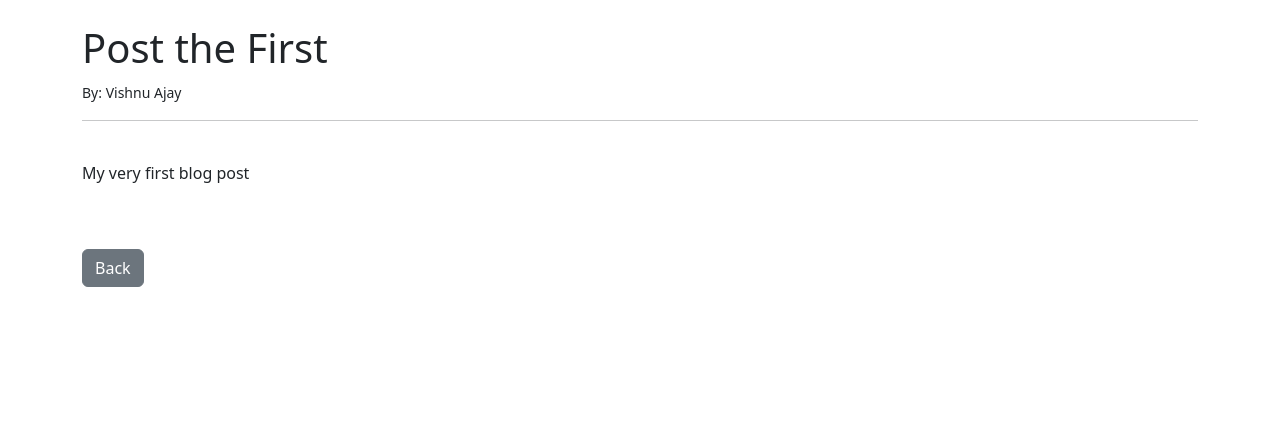
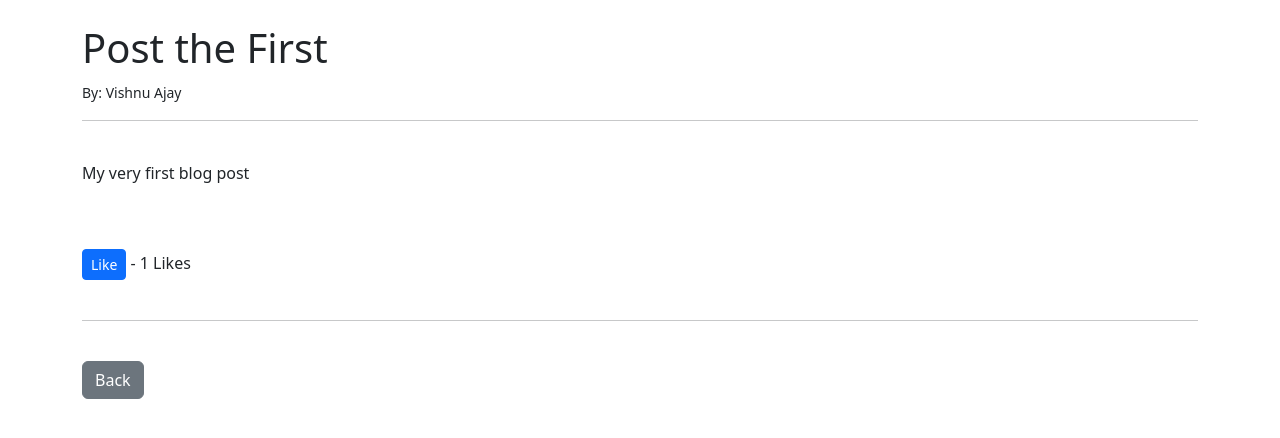
Before and after one commit to v1ku/djangoBlog, a Django app: page /article/1 in a window 1280 px wide. Shown: the part 56-494 px from the top of the page. Run offline with Django 4.2, Linux system fonts and the light colour scheme; data comes from the database, SQL or seed files in the repository; both versions use the stored data as it was after the commit.

Commit message:
added like button and total likes

```diff
--- a/ablog/newBlog/models.py
+++ b/ablog/newBlog/models.py
@@ -9,6 +9,7 @@ class Post(models.Model):
     content = models.TextField()
     date_posted = models.DateTimeField(auto_now_add=True)
     author = models.ForeignKey(User, on_delete=models.CASCADE)
+    likes = models.ManyToManyField(User, related_name='blog_posts')
 
     def __str__(self):
         return self.title + ' | ' + str(self.author)
@@ -16,3 +17,6 @@ class Post(models.Model):
     def get_absolute_url(self):
         return reverse('article-detail', args=(str(self.id)))
         #return reverse('home')
+
+    def total_likes(self):
+        return self.likes.count()
--- a/ablog/newBlog/templates/article_details.html
+++ b/ablog/newBlog/templates/article_details.html
@@ -22,7 +22,17 @@
 </p>
 
 <br><br/>
+<form action="{% url 'like_post' post.pk %}" method="POST">
+    {% csrf_token %}
+    <button type="submit", name = "post_id", value = "{{ post.id }}", class="btn btn-primary btn-sm">Like</button>
+    - {{total_likes}} Likes
+<br><br/>
+<hr>
+<br/>
+
+
 
 <a href="{% url 'home' %}" class="btn btn-secondary">Back</a>
 
+
 {% endblock %}
--- a/ablog/newBlog/urls.py
+++ b/ablog/newBlog/urls.py
@@ -1,7 +1,7 @@
 
 from django.urls import path
 #from . import views
-from .views import HomeView, ArticleDetailView, AddPostView, UpdatePostView, DeletePostView
+from .views import HomeView, ArticleDetailView, AddPostView, UpdatePostView, DeletePostView, LikeView
 urlpatterns = [
     #path('', views.home, name='home'),
     path('', HomeView.as_view(), name='home'),
@@ -9,4 +9,5 @@ urlpatterns = [
     path('article/add', AddPostView.as_view(), name='add_post'),
     path('article/edit/<int:pk>', UpdatePostView.as_view(), name='update_post'),
     path('article/<int:pk>/delete', DeletePostView.as_view(), name='delete_post'),
+    path('like/<int:pk>', LikeView, name='like_post'),
 ]
--- a/ablog/newBlog/views.py
+++ b/ablog/newBlog/views.py
@@ -1,8 +1,9 @@
-from django.shortcuts import render
+from django.shortcuts import render, get_object_or_404
 from django.views.generic import ListView, DetailView, CreateView, UpdateView, DeleteView
 from .models import Post
 from .forms import PostForm,EditForm
-from django.urls import reverse_lazy
+from django.urls import reverse_lazy, reverse
+from django.http import HttpResponseRedirect
 
 # Create your views here.
 #def home(request):
@@ -16,6 +17,11 @@ class HomeView(ListView):
 class ArticleDetailView(DetailView):
     model = Post
     template_name = 'article_details.html'
+    def get_context_data(self, **kwargs) :
+        context = super(ArticleDetailView, self).get_context_data(**kwargs)
+        curr= get_object_or_404(Post, id=self.kwargs['pk'])
+        context["total_likes"] = curr.total_likes()
+        return context
 
 class AddPostView(CreateView):
     model = Post
@@ -32,3 +38,8 @@ class DeletePostView(DeleteView):
     model = Post
     template_name = 'delete_post.html'
     success_url = reverse_lazy('home')
+
+def LikeView(request, pk):
+    post = get_object_or_404(Post, id=request.POST.get('post_id'))
+    post.likes.add(request.user)
+    return HttpResponseRedirect(reverse('article-detail', args=[str(pk)]))
```
Also changed, not shown: ablog/db.sqlite3, ablog/newBlog/migrations/0003_post_likes_alter_post_title_tag.py (added).
